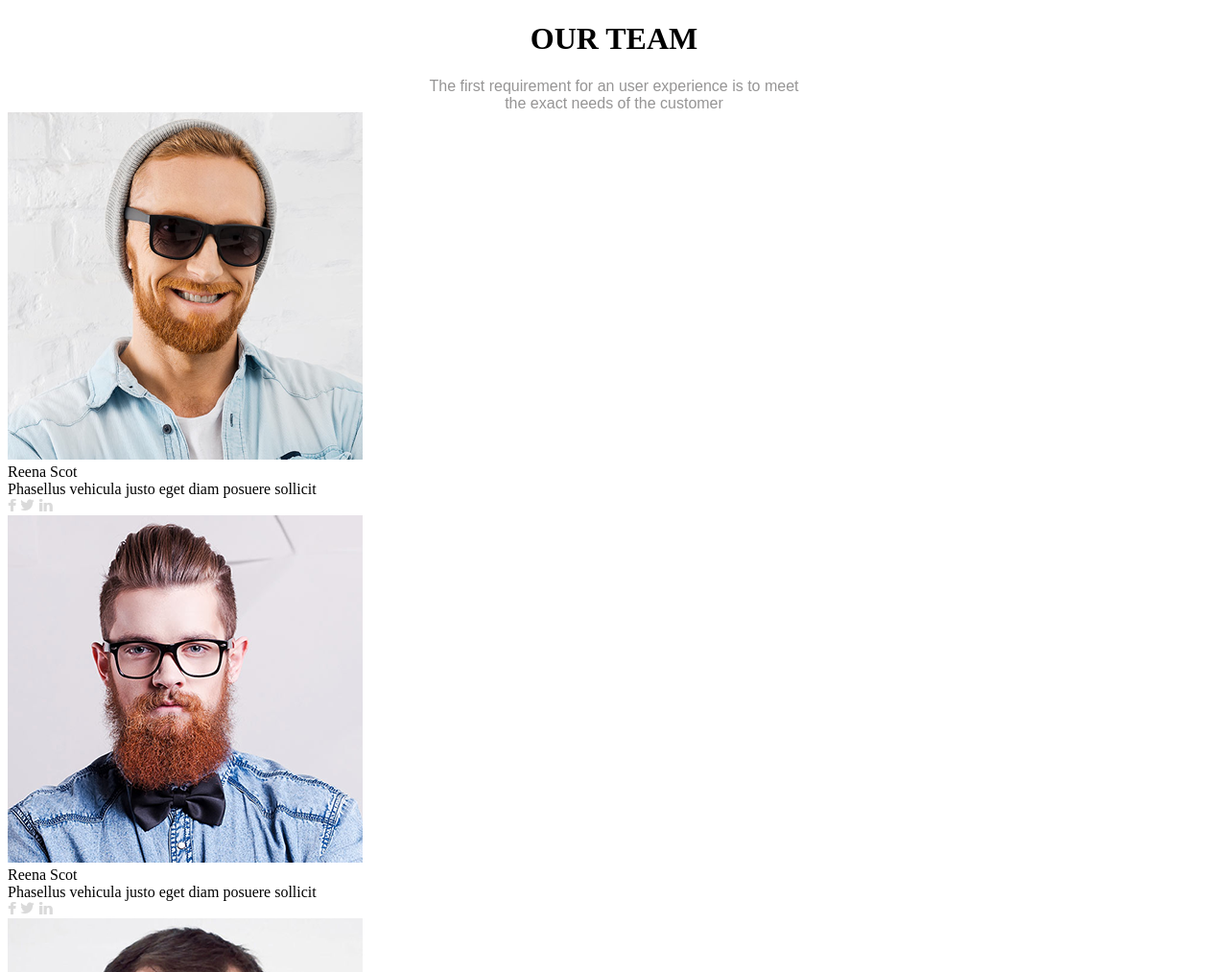
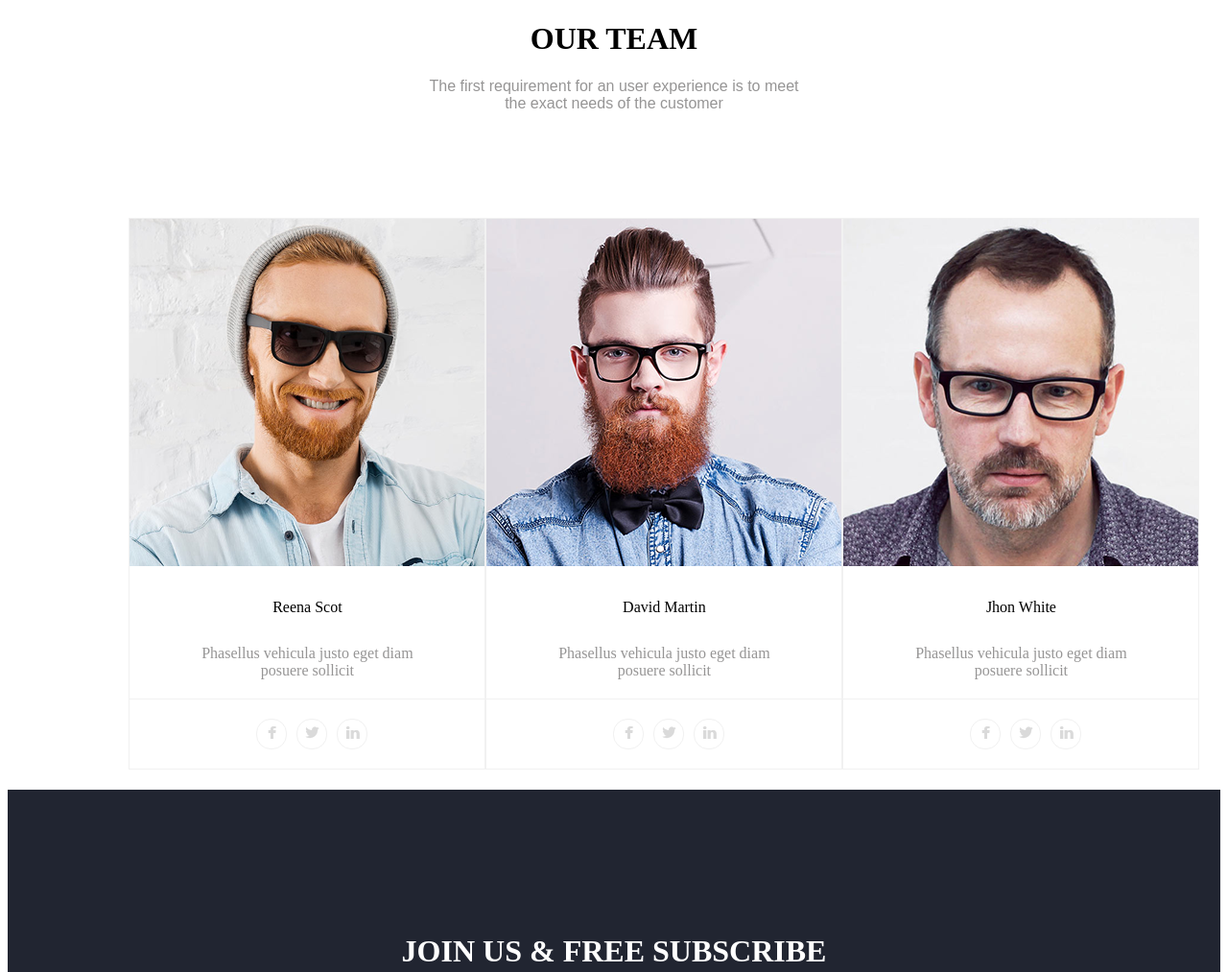
Before and after one commit to Sufl0wer/lab2, a plain HTML site: page index.html in a window 1280 px wide. Shown: the part 3534-4547 px from the top of the page at 96% size. Drawn offline with Linux system fonts and the light colour scheme.

Commit message:
was added style on ourTeam block

```diff
--- a/css/header.css
+++ b/css/header.css
@@ -35,6 +35,16 @@ h2 {
     margin-left: 74px;
     width: 270px;
     height: 330px;
+}
+
+.info-block:hover {
+    box-shadow: 0 0 10px rgba(0, 0, 0, 0.1);
+    transition: 0.2s ease-in;
+}
+
+.info-block:hover .icon {
+    background-color: rgb(103, 230, 224);
+    border-color: rgb(103, 230, 224);
 }
 
 .info-block .icon {
@@ -76,6 +86,11 @@ h2 {
     margin: auto;
 }
 
+.info-button:hover {
+    background-color: rgb(103, 230, 224);
+    color: white;
+}
+
 .info-button {
     border-width: 0px;
     margin-top: 100px;
@@ -89,6 +104,53 @@ h2 {
     width: 1170px;
     margin: auto;
     margin-top: 50px;
+}
+
+.team-photos {
+    width: 80%;
+    margin: auto;
+    margin-top: 110px;
+    display: flex;
+    justify-content: space-between;
+}
+
+.person {
+    text-align: center;
+    border: 1px solid rgb(241, 241, 241);
+}
+
+.person-name {
+    margin-top: 30px;
+}
+
+.person-info {
+    margin: auto;
+    margin-top: 30px;
+    width: 70%;
+    color: rgb(150, 149, 149);
+}
+
+.links {
+    margin: 20px auto 20px auto;
+    border-top: 1px solid rgb(241, 241, 241);
+    display: flex;
+    justify-content: center;
+}
+
+.linkImage {
+    margin-top: 20px;
+    width: 30px;
+    height: 30px;
+    border: 1px solid rgb(241, 241, 241);
+    border-radius: 15px;
+    display: flex;
+    justify-content: center;
+    align-items: center;
+    margin-left: 10px;
+}
+
+.person:hover .links :nth-child(2) {
+    background-color: rgb(103, 230, 224);
 }
 
 .footer {
--- a/index.html
+++ b/index.html
@@ -99,29 +99,29 @@
                     <div class="person-name">Reena Scot</div>
                     <div class="person-info">Phasellus vehicula justo eget diam posuere sollicit</div>
                     <div class="links">
-                        <a href=""><img src="images/romanImages/iconFGray.png"></a>
-                        <a href=""><img src="images/romanImages/iconTGray.png"></a>
-                        <a href=""><img src="images/romanImages/iconInGray.png"></a>
+                        <div class="linkImage"><a href=""><img src="images/romanImages/iconFGray.png"></a></div>
+                        <div class="linkImage"><a href=""><img src="images/romanImages/iconTGray.png"></a></div>
+                        <div class="linkImage"><a href=""><img src="images/romanImages/iconInGray.png"></a></div>
                     </div>
                 </div>
                 <div class="person">
                     <img src="images/romanImages/Layer%208.png">
-                    <div class="person-name">Reena Scot</div>
+                    <div class="person-name">David Martin</div>
                     <div class="person-info">Phasellus vehicula justo eget diam posuere sollicit</div>
                     <div class="links">
-                        <a href=""><img src="images/romanImages/iconFGray.png"></a>
-                        <a href=""><img src="images/romanImages/iconTGray.png"></a>
-                        <a href=""><img src="images/romanImages/iconInGray.png"></a>
+                        <div class="linkImage"><a href=""><img src="images/romanImages/iconFGray.png"></a></div>
+                        <div class="linkImage"><a href=""><img src="images/romanImages/iconTGray.png"></a></div>
+                        <div class="linkImage"><a href=""><img src="images/romanImages/iconInGray.png"></a></div>
                     </div>
                 </div>
                 <div class="person">
                     <img src="images/romanImages/Layer%2010.png">
-                    <div class="person-name">Reena Scot</div>
+                    <div class="person-name">Jhon White</div>
                     <div class="person-info">Phasellus vehicula justo eget diam posuere sollicit</div>
                     <div class="links">
-                        <a href=""><img src="images/romanImages/iconFGray.png"></a>
-                        <a href=""><img src="images/romanImages/iconTGray.png"></a>
-                        <a href=""><img src="images/romanImages/iconInGray.png"></a>
+                        <div class="linkImage"><a href=""><img src="images/romanImages/iconFGray.png"></a></div>
+                        <div class="linkImage"><a href=""><img src="images/romanImages/iconTGray.png"></a></div>
+                        <div class="linkImage"><a href=""><img src="images/romanImages/iconInGray.png"></a></div>
                     </div>
                 </div>
             </div>
```
